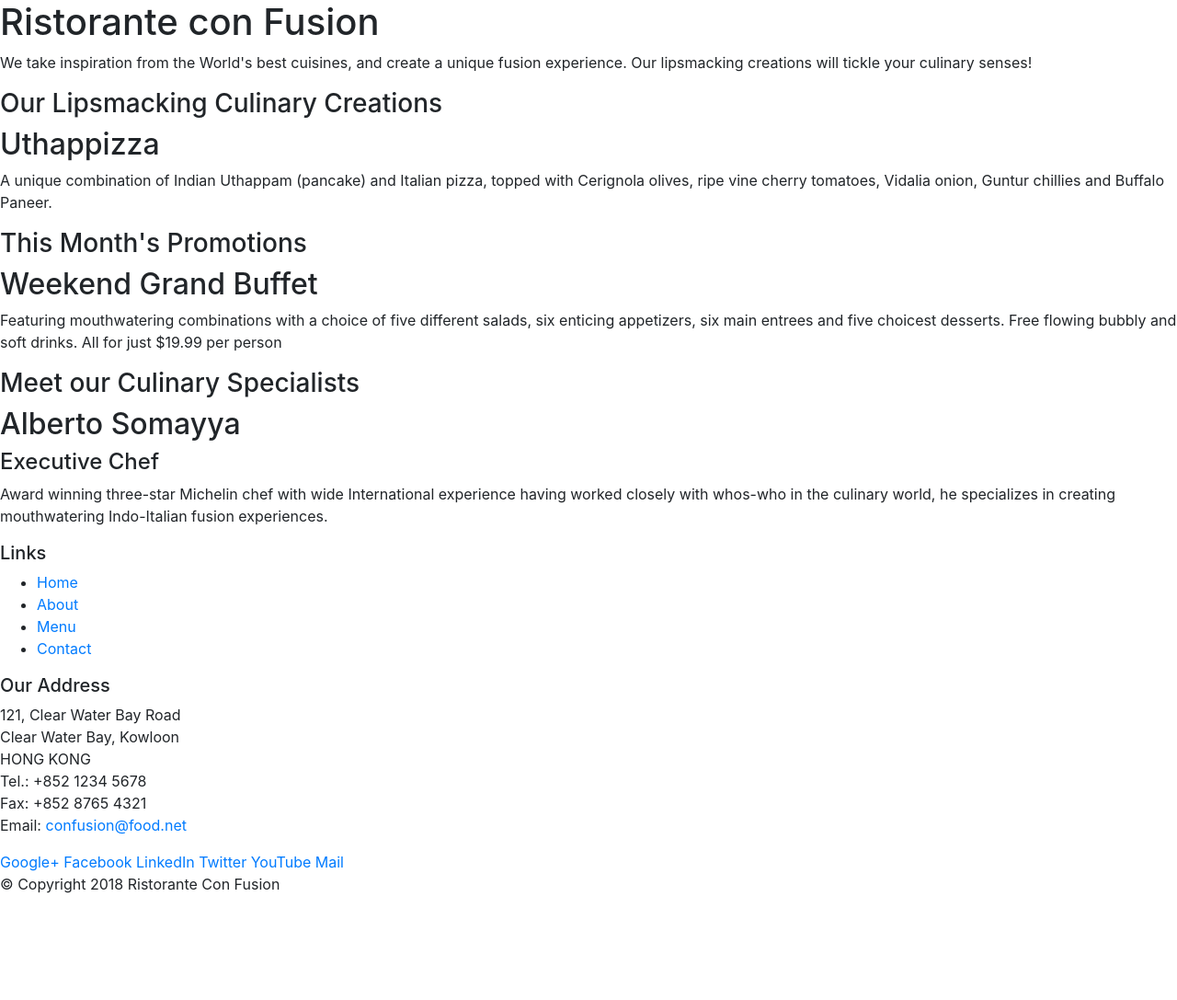
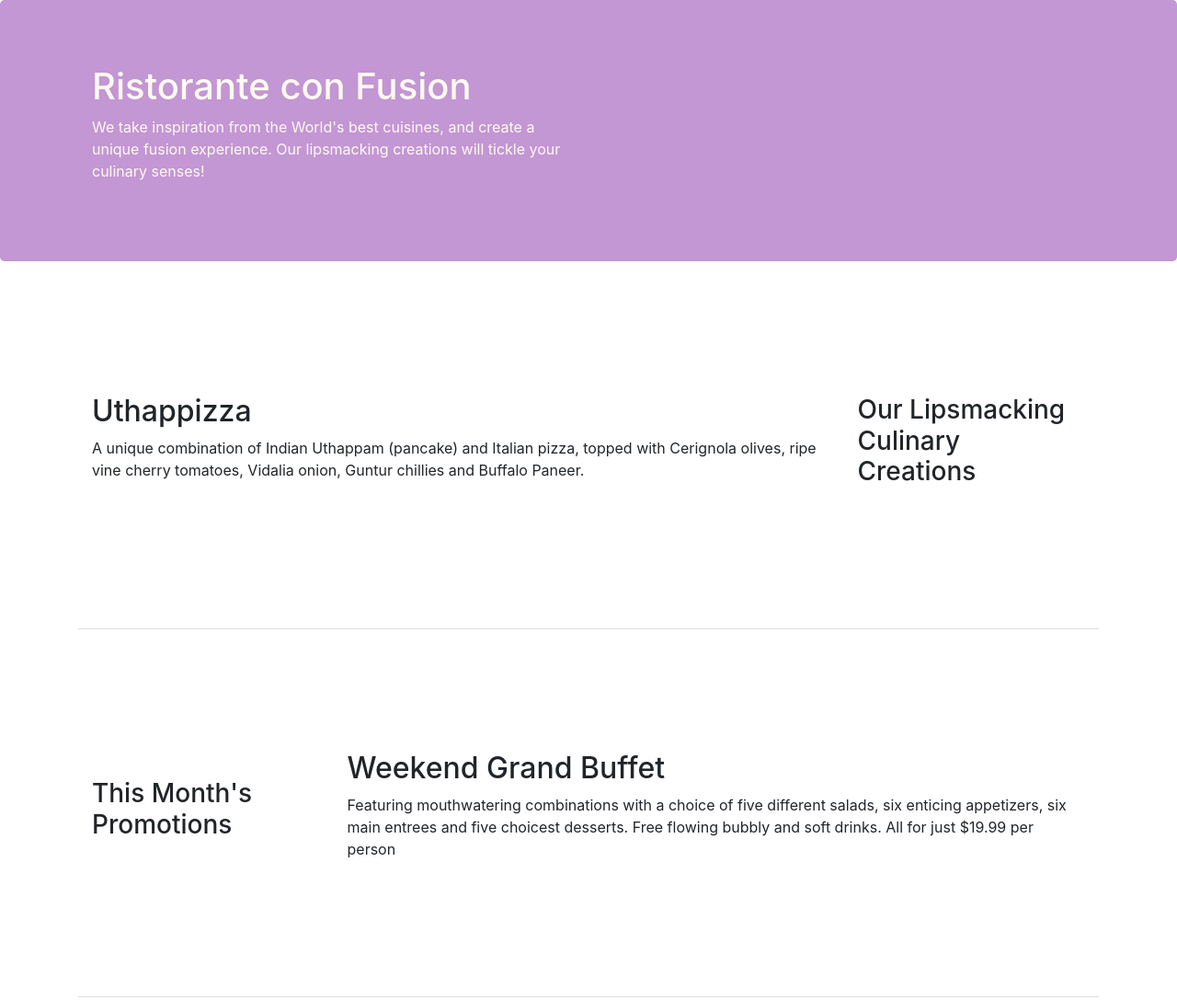
Before and after one commit to foryou026/bootstrap-week1, a website: page index.html in a window 1280 px wide. Shown: the top 1087 px of the page at 92% size. Before the commit the page ends 989 px from the top, so only its background shows below. Drawn offline with nearby package versions, Linux system fonts and the light colour scheme.

Commit message:
Bootstrap Grid System - 1

```diff
--- /dev/null
+++ b/css/styles.css
@@ -0,0 +1,42 @@
+/* div {
+    padding: 5px;
+} */
+
+
+.row-header {
+    margin: 0px auto;
+    padding: 0px auto;
+}
+
+
+.row-content {
+    margin: 0px auto;
+    padding: 50px 0px 50px 0px;
+    border-bottom: 1px ridge #ddd;
+    min-height: 400px;
+}
+
+
+.jumbotron {
+    background-color: rgb(195, 150, 212);
+    padding: 70px 30px 70px 30px;
+    margin: 0px auto;
+    color: floralwhite;
+}
+
+.footer {
+    background-color: rgb(231, 207, 240);
+    margin: 0px auto;
+    padding: 20px 0px 20px 0px;
+}
+
+.address {
+    font-size: 80%;
+    margin: 0px;
+    /* padding: 10px; */
+    color: #0f0f0f;
+}
+
+.underlinelink a {
+    text-decoration: underline;
+}
--- a/index.html
+++ b/index.html
@@ -8,52 +8,52 @@
     <meta http-equiv="x-ua-compatible" content="ie=edge">
     <!-- Bootstrap CSS -->
     <link rel="stylesheet" href="node_modules/bootstrap/dist/css/bootstrap.min.css">
-
+    <link rel="stylesheet" href="css/styles.css">
     <title>Ristorante Con Fusion</title>
 </head>
 
 <body>
-
-    <header>
-        <div>
-            <div>
-                <div>
+    <!-- align-items-center aligns the content of the row vertically -->
+    <!-- justify-content-center justifies the content of the row horizontally -->
+    <header class="jumbotron">
+        <div class="container">
+            <div class="row row-header">
+                <div class="col-12 col-sm-6">
                     <h1>Ristorante con Fusion</h1>
                     <p>We take inspiration from the World's best cuisines, and create a unique fusion experience. Our lipsmacking creations will tickle your culinary senses!</p>
                 </div>
-                <div>
+                <div class="col-sm-6">
                 </div>
             </div>
         </div>
     </header>
 
-    <div>
-        <div>
-            <div>
+    <div class="container">
+        <div class="row row-content align-items-center">
+            <div class="col-12 col-sm-4 order-sm-last col-md-3">
                 <h3>Our Lipsmacking Culinary Creations</h3>
             </div>
-            <div>
+            <div class="col col-sm order-sm-first col-md">
                 <h2>Uthappizza</h2>
                 <p>A unique combination of Indian Uthappam (pancake) and Italian pizza, topped with Cerignola olives, ripe vine cherry tomatoes, Vidalia onion, Guntur chillies and Buffalo Paneer.</p>
             </div>
         </div>
 
-
-        <div>
-            <div>
+        <div class="row row-content align-items-center">
+            <div class="col-12 col-sm-4 order-sm-first col-md-3">
                 <h3>This Month's Promotions</h3>
             </div>
-            <div>
+            <div class="col col-sm order-sm-last col-md">
                 <h2>Weekend Grand Buffet</h2>
                 <p>Featuring mouthwatering combinations with a choice of five different salads, six enticing appetizers, six main entrees and five choicest desserts. Free flowing bubbly and soft drinks. All for just $19.99 per person </p>
             </div>
         </div>
 
-        <div>
-            <div>
+        <div class="row row-content align-items-center">
+            <div class="col-12 col-sm-4 order-sm-last col-md-3">
                 <h3>Meet our Culinary Specialists</h3>
             </div>
-            <div>
+            <div class="col col-sm order-sm-first col-md">
                 <h2>Alberto Somayya</h2>
                 <h4>Executive Chef</h4>
                 <p>Award winning three-star Michelin chef with wide International experience having worked closely with whos-who in the culinary world, he specializes in creating mouthwatering Indo-Italian fusion experiences. </p>
@@ -61,21 +61,23 @@
         </div>
     </div>
 
-    <footer>
-        <div>
-            <div>
-                <div>
+    <footer class="footer">
+        <div class="container">
+            <div class="row">
+
+                <div class="col-4 offset-1 col-sm-2">
                     <h5>Links</h5>
-                    <ul>
+                    <ul class="list-unstyled">
                         <li><a href="#">Home</a></li>
                         <li><a href="#">About</a></li>
                         <li><a href="#">Menu</a></li>
                         <li><a href="#">Contact</a></li>
                     </ul>
                 </div>
-                <div>
+
+                <div class="col-7 col-sm-5">
                     <h5>Our Address</h5>
-                    <address>
+                    <address class="address">
                         121, Clear Water Bay Road<br>
                         Clear Water Bay, Kowloon<br>
                         HONG KONG<br>
@@ -84,8 +86,10 @@
                         Email: <a href="mailto:confusion@food.net">confusion@food.net</a>
                     </address>
                 </div>
-                <div>
-                    <div>
+
+                <div class="col-12 col-sm-4 align-self-center">
+                    <div class="text-center">
+                        <div class="underlinelink">
                             <a href="http://google.com/+">Google+</a>
                             <a href="http://www.facebook.com/profile.php?id=">Facebook</a>
                             <a href="http://www.linkedin.com/in/">LinkedIn</a>
@@ -95,9 +99,12 @@
                         </div>
                     </div>
                 </div>
-           <div>
-                <div>
-                    <p>© Copyright 2018 Ristorante Con Fusion</p>
+
+            </div>
+
+            <div class="row justify-content-center">
+                <div class="col-12 col-sm-auto">
+                    <p>© Copyright 2018 Rzistorante Con Fusion</p>
                 </div>
             </div>
         </div>
```
Lines whose indentation alone changed are shown as unchanged.
